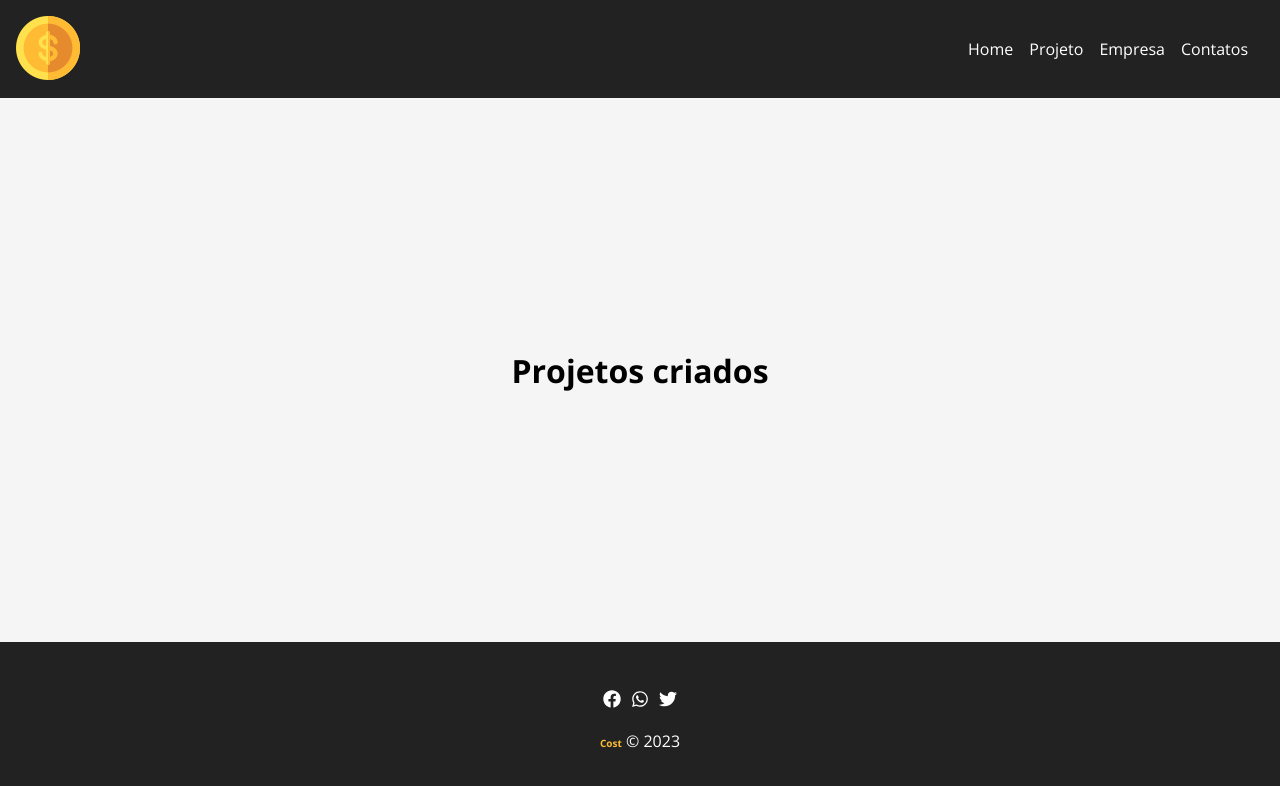
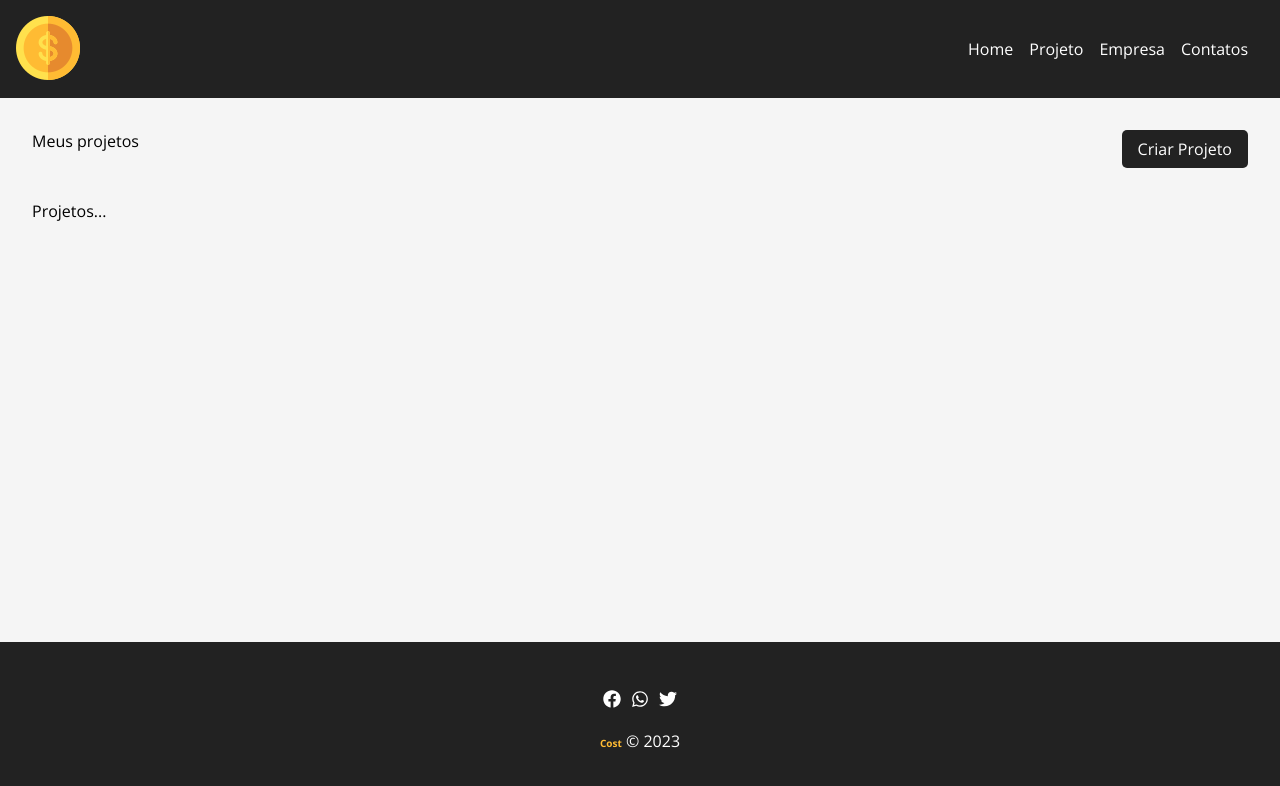
Before and after one commit to Erick-Leite/Teste-Gitpod, a React (Create React App) app in the folder meu-projeto/: page /projects in a window 1280 px wide. Shown: the top 786 px of the page. Built offline with nearby package versions, Linux system fonts and the light colour scheme; the HTML template or start-up script is replaced by a standard one.

Commit message:
creating project component

```diff
--- a/meu-projeto/src/main/conponents-m/link-button/link-button.module.css
+++ b/meu-projeto/src/main/conponents-m/link-button/link-button.module.css
@@ -3,6 +3,7 @@
   background-color: #222;
   color: white;
   text-decoration: none;
+  border-radius: 0.5rem;
   padding: 0.8rem 1.6rem;
   transition: 0.5s;
 }
--- a/meu-projeto/src/main/pages/projects/Projects.js
+++ b/meu-projeto/src/main/pages/projects/Projects.js
@@ -1,4 +1,6 @@
 import { useLocation } from "react-router-dom";
+
+import Link from "../../conponents-m/link-button/LinkButton";
 
 import styles from "./projects.module.css";
 
@@ -10,9 +12,15 @@ function Projects() {
   let message = Location.state?.message;
 
   return (
-    <div className={styles.project_container}>
-      <h1>Projetos criados</h1>
+    <div className={styles.projects}>
+      <div className={styles.projects_header}>
+        <p>Meus projetos</p>
+        <Link to="/new-project" text="Criar Projeto" />
+      </div>
       {message && <Message type="success" msg={message} />}
+      <div className={styles.projects_container}>
+        <p>Projetos...</p>
+      </div>
     </div>
   );
 }
--- a/meu-projeto/src/main/pages/projects/projects.module.css
+++ b/meu-projeto/src/main/pages/projects/projects.module.css
@@ -1,3 +1,18 @@
-.project_container h1 {
-   font-size: 3.2rem;
+.projects {
+   width: 100%;
+   height: 100%;
+   padding: 3.2rem;
 }
+
+.projects_header {
+   display: flex;
+   justify-content: space-between;
+   margin-bottom: 3.2rem;
+}
+.projects_header p {
+   font-size: 1.6rem;
+}
+
+.projects_container p {
+   font-size: 1.6rem;
+}
```
